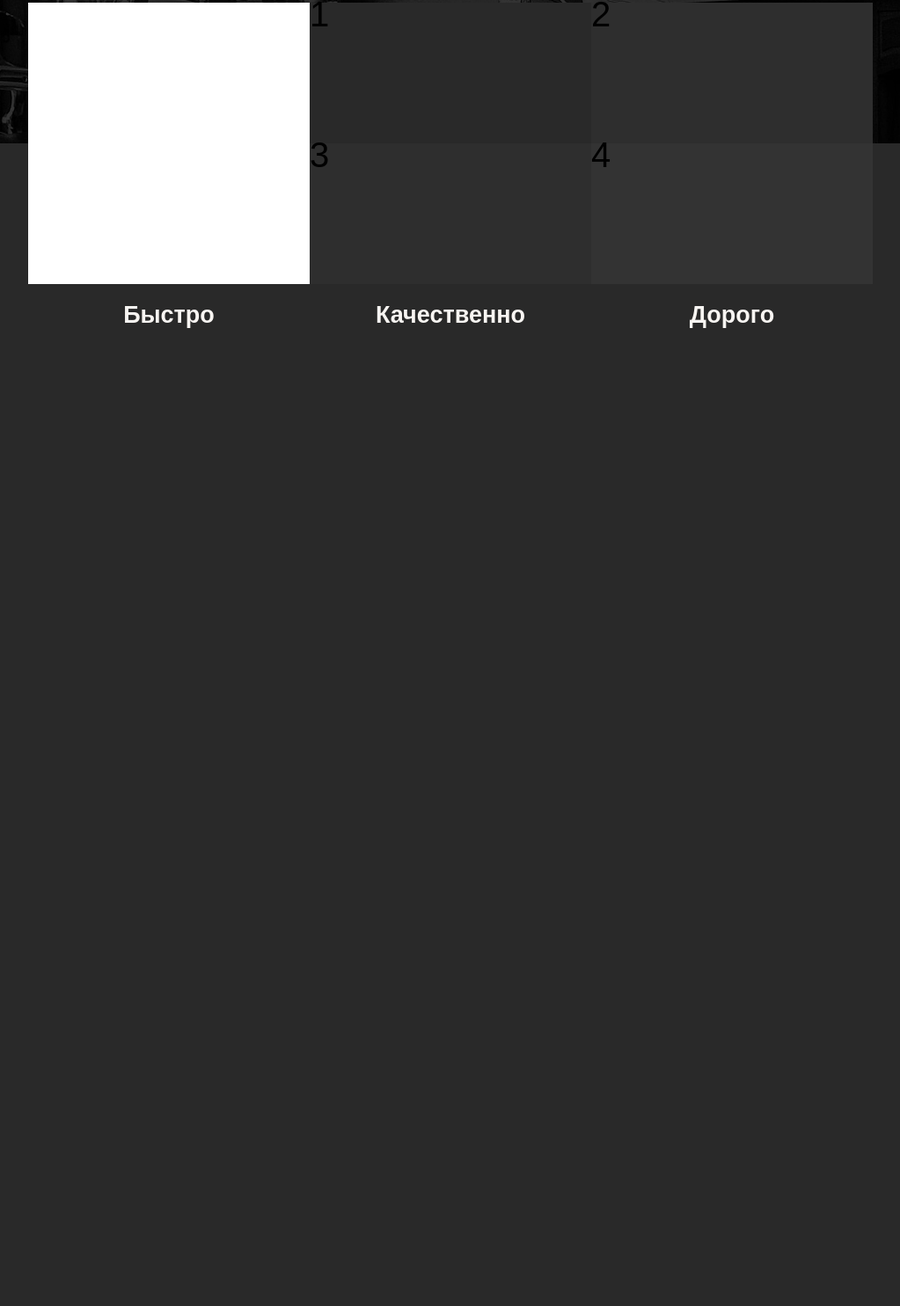
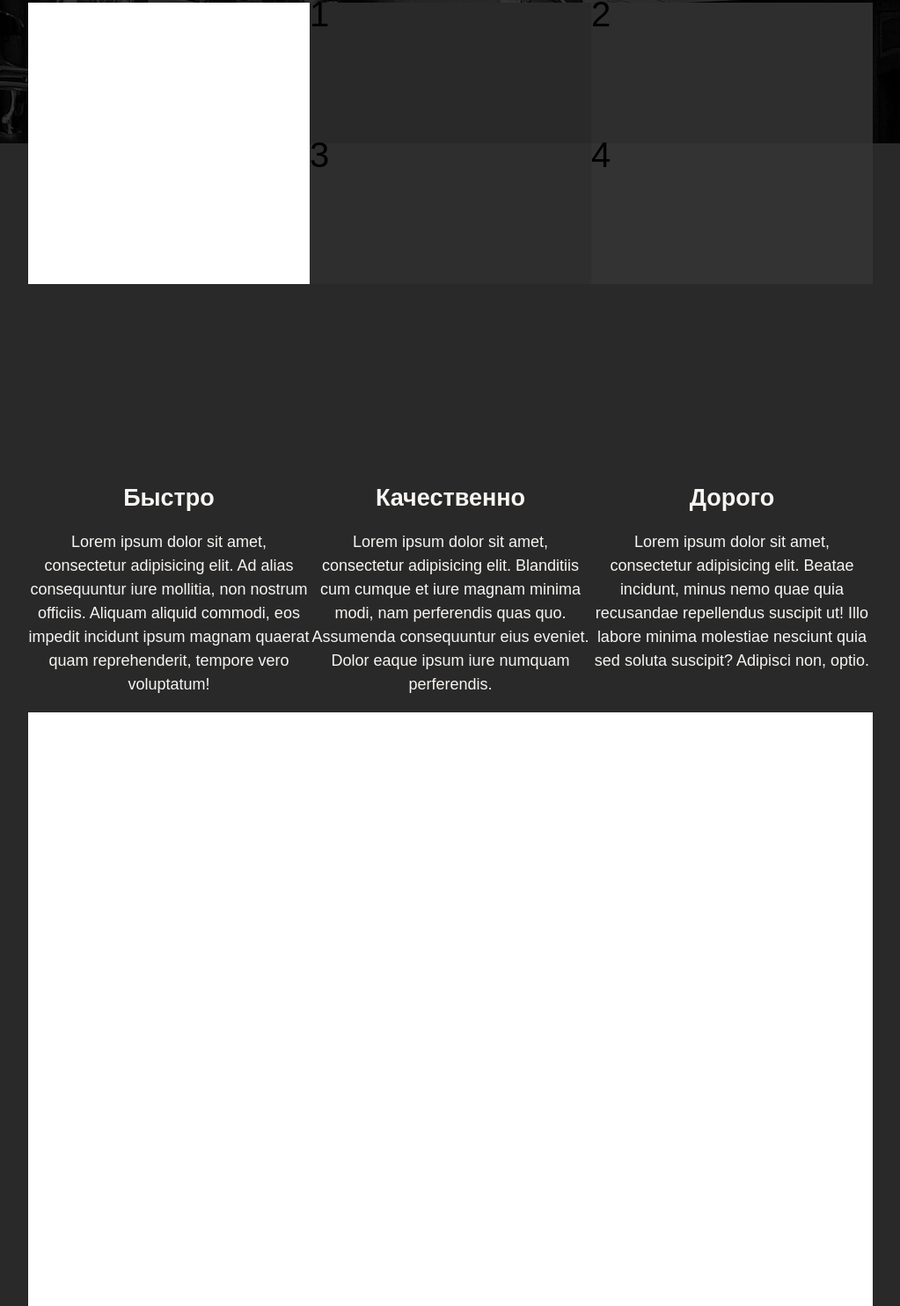
Before and after one commit to Slash606/barb_responsive, a website: page app/index.html in a window 1280 px wide. Shown: the part 555-2040 px from the top of the page at 88% size, without its empty margins (128-1151 px from the left). Before the commit the page ends 1278 px from the top, so only its background shows below. Drawn offline with nearby package versions, Linux system fonts and the light colour scheme; files that its build step writes are made by us from their sources.

Commit message:
seems ok

```diff
--- a/app/index.html
+++ b/app/index.html
@@ -78,17 +78,26 @@
         <ul class="advantages__list">
             <li class="advantages__item  advantages__item--active">
                 <h2>Быстро</h2>
+                <p>Lorem ipsum dolor sit amet, consectetur adipisicing elit. Ad alias consequuntur iure mollitia, non nostrum officiis. Aliquam aliquid commodi, eos impedit incidunt ipsum magnam quaerat quam reprehenderit, tempore vero voluptatum!</p>
             </li>
             <li  class="advantages__item">
                 <h2>Качественно</h2>
+                <p>Lorem ipsum dolor sit amet, consectetur adipisicing elit. Blanditiis cum cumque et iure magnam minima modi, nam perferendis quas quo. Assumenda consequuntur eius eveniet. Dolor eaque ipsum iure numquam perferendis.</p>
             </li>
             <li class="advantages__item">
                 <h2>Дорого</h2>
+                <p>Lorem ipsum dolor sit amet, consectetur adipisicing elit. Beatae incidunt, minus nemo quae quia recusandae repellendus suscipit ut! Illo labore minima molestiae nesciunt quia sed soluta suscipit? Adipisci non, optio.</p>
             </li>
         </ul>
 
     </section>
+    <section class="news  container">
+
+    </section>
 </main>
+<footer class="mainFooter">
+
+</footer>
 
 
 <!--<script src="js/scripts.min.js"></script>-->
--- a/app/sass/main.scss
+++ b/app/sass/main.scss
@@ -166,14 +166,46 @@
   margin: 0;
   padding: 0;
   display: flex;
+  @include mq($tablet) {
+    margin-top: 160px;
+    flex-direction: column;
+  }
+  @include mq($mobile) {
+    margin-top: 480px;
+  }
 
 }
 
 .advantages__item {
   display: block;
-  min-height: 400px;
+  box-sizing: border-box;
+ /* min-height: 400px;*/
+  padding-top: 208px;
   text-decoration: none;
-  flex-grow: 1;
+  /*flex-grow: 1;*/
   width: calc(100% / 3);
   text-align: center;
+  @include mq($tablet, $mobile) {
+    width: 100%;
+    flex-wrap: wrap;
+    padding-top: 20px;
+    padding-left: 160px;
+  }
+  @include mq($mobile) {
+    display: none;
+    &--active {
+      display: block;
+      width: 100%;
+    }
+  }
 }
+
+.news {
+  min-height: 750px;
+  background-color: #fff;
+}
+
+
+.mainFooter {
+  min-height: 200px;
+}
```
